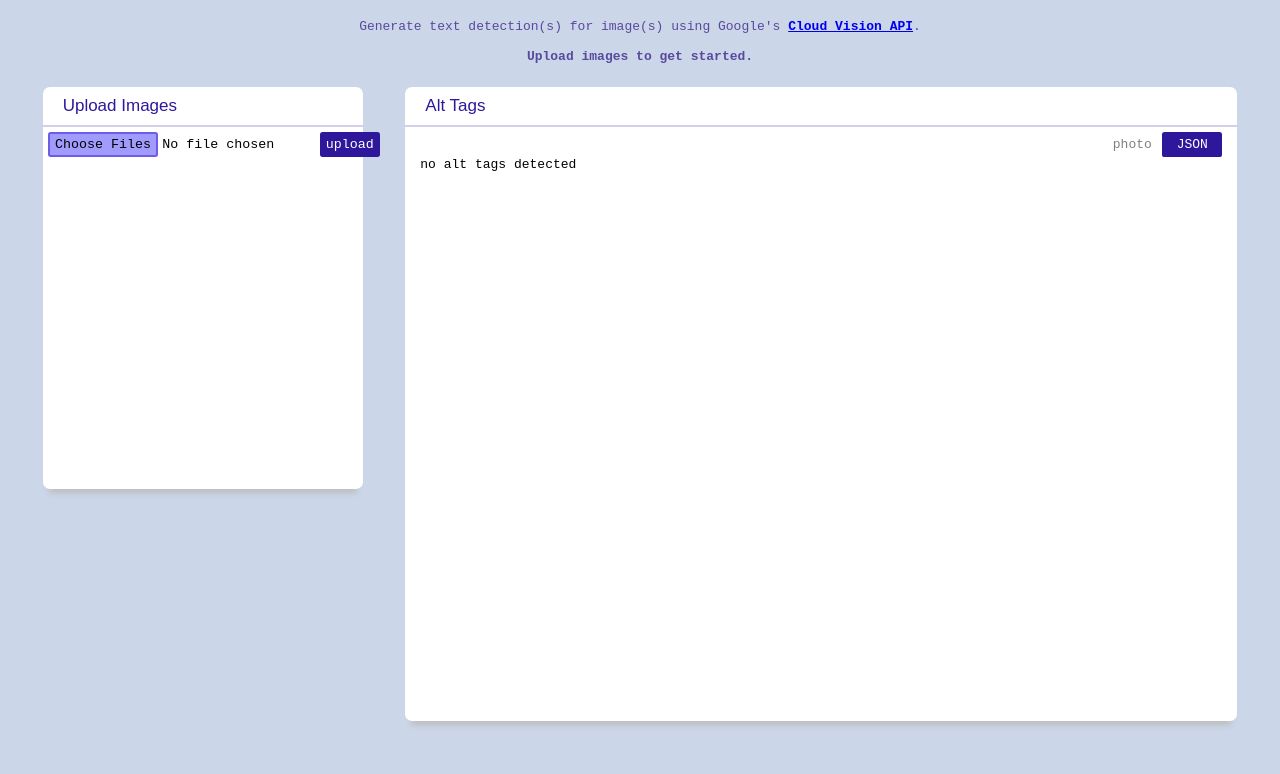
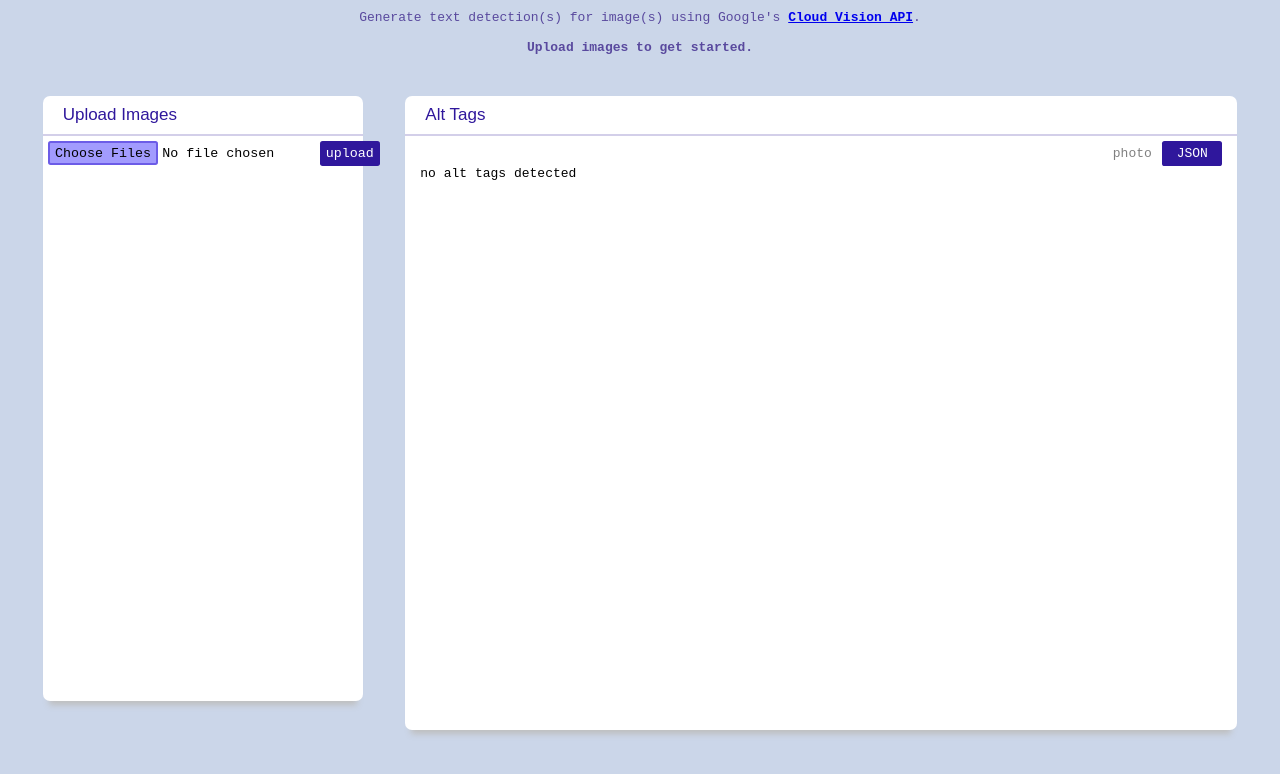
Before and after one commit to minori-fh/altgen, a React (Create React App) app in the folder client/: page / in a window 1280 px wide. Shown: the top 774 px of the page. Built offline with nearby package versions, Linux system fonts and the light colour scheme.

Commit message:
edit styling

```diff
--- a/client/src/App.css
+++ b/client/src/App.css
@@ -64,7 +64,7 @@
 
 #intro {
   width: 100%;
-  height: 70px;
+  height: 12%;
   text-align: center;
   color: rgb(89, 73, 158);
   padding-top: 10px;
@@ -118,6 +118,7 @@ button:focus {
   }
   #intro {
     font-size: 10px !important;
+    height: 10%;
   }
   .panel-menubar p{
     font-size: 15px;
--- a/client/src/components/CopyBtn/index.js
+++ b/client/src/components/CopyBtn/index.js
@@ -6,9 +6,7 @@ import {CopyToClipboard} from 'react-copy-to-clipboard';
 function CopyBtn(props){
 
     return(
-        <div className="copy-btn-wrapper">
-            <CopyToClipboard text={props.text}><button className = "btn" id="copy-btn">copy</button></CopyToClipboard>
-        </div>
+        <CopyToClipboard text={props.text}><button className = "btn" id="copy-btn">copy</button></CopyToClipboard>
     )
 }
 
--- a/client/src/components/CopyBtn/style.css
+++ b/client/src/components/CopyBtn/style.css
@@ -14,6 +14,8 @@
     background-color: #a29bfe;
     transition: 1s;
     font-family: 'Roboto Mono', monospace !important;
+    position: absolute;
+    bottom: 0px;
 }
 
 #copy-btn:hover {
--- a/client/src/components/InputPanel/style.css
+++ b/client/src/components/InputPanel/style.css
@@ -1,7 +1,7 @@
 #input-panel-container {
     width: 25%;
     max-width: 25%;
-    height: 430px;
+    height: 90%;
     text-align: center;
     display: flex;
     justify-content: flex-start;
@@ -35,7 +35,7 @@ select {
 #form {
     border-radius: 7px;
     width: 100%;
-    height: 60px;
+    height: auto;
     display: flex;
     flex-direction: row;
     justify-content: flex-start;
--- a/client/src/components/PhotoView/style.css
+++ b/client/src/components/PhotoView/style.css
@@ -2,13 +2,20 @@
     display: flex;
     flex-direction: row;
     justify-content: flex-start;
+    height: 100%;
 }
 
 .jumbo-wrapper {
-    width: 33%;
-    max-width: 33%;
-    padding: 20px;
+    width: 30%;
+    max-width: 30%;
+    padding: 10px;
     white-space: pre-wrap;
+    position: relative;
+}
+
+.jumbo-wrapper div {
+    max-width: 100%;
+    word-wrap: break-word !important;
 }
 
 .img-jumbo {
```
